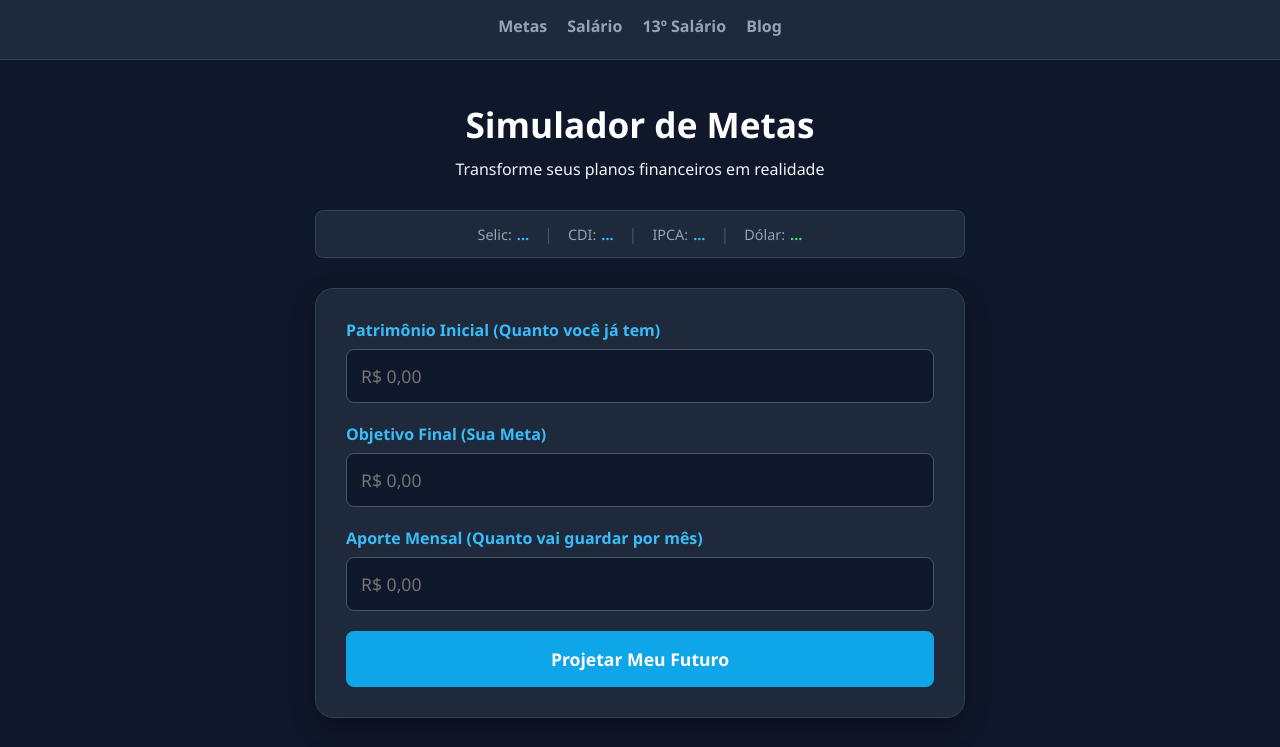
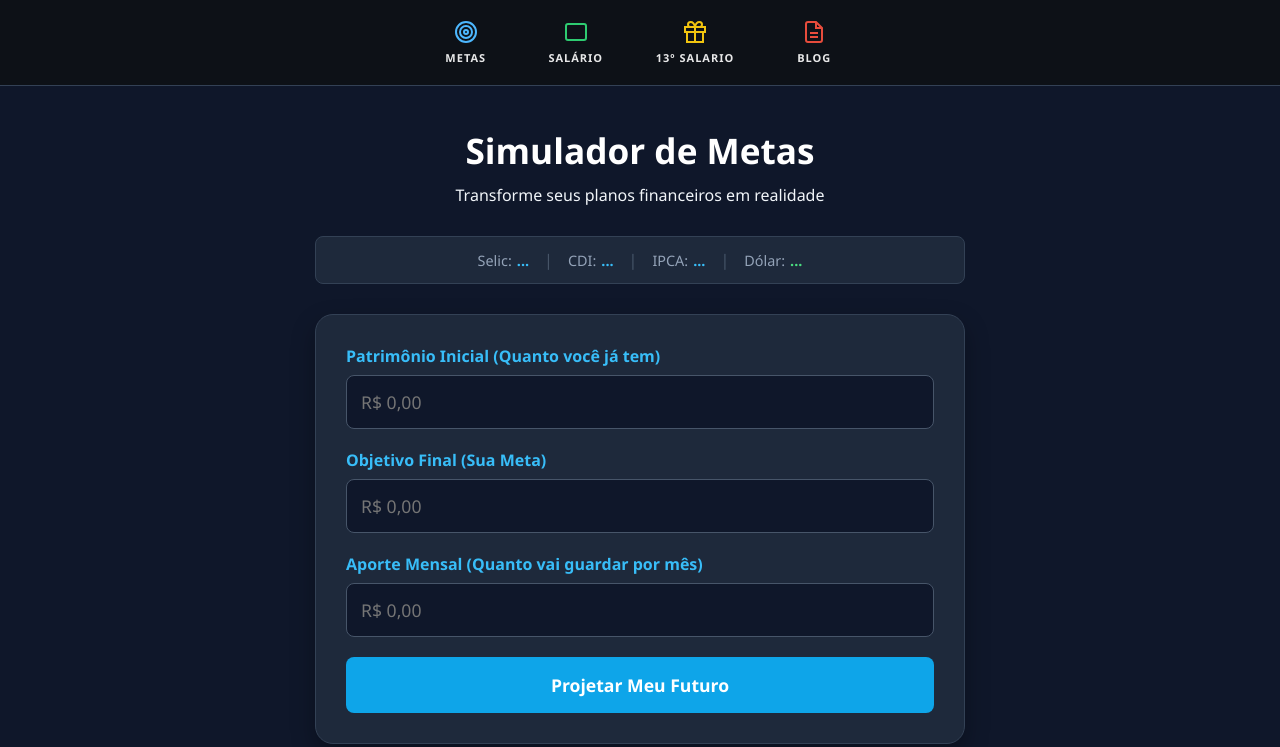
Before and after one commit to davidprj21-spec/simulador-metas, a plain HTML site: page index.html in a window 1280 px wide. Shown: the top 747 px of the page. Drawn offline with nearby package versions, Linux system fonts and the light colour scheme; no server answers.

Commit message:
Add files via upload

```diff
--- a/css/style.css
+++ b/css/style.css
@@ -418,3 +418,85 @@ button:hover { transform: translateY(-2px); filter: brightness(1.1); }
     color: #3483fa !important;
     font-weight: bold;
 }
+
+
+/* CONTAINER DO MENU */
+.menu-container {
+    display: flex !important;
+    justify-content: center !important;
+    gap: 40px !important; /* Espaço ideal para não ficar espalhado demais */
+    background: #0d1117 !important;
+    padding: 15px 0 !important;
+    width: 100%;
+    margin: 0 auto !important;
+}
+
+/* ITEM INDIVIDUAL */
+.menu-item {
+    display: flex !important;
+    flex-direction: column !important;
+    align-items: center !important;
+    text-decoration: none !important;
+    min-width: 70px; /* Área de clique confortável */
+    cursor: pointer;
+    border-radius: 8px;
+    padding: 5px;
+    transition: all 0.3s ease;
+    -webkit-tap-highlight-color: transparent;
+}
+
+/* TAMANHO DOS ÍCONES */
+.menu-item svg {
+    width: 24px !important;
+    height: 24px !important;
+    margin-bottom: 6px !important;
+    transition: filter 0.3s ease;
+}
+
+/* ESTILO DOS NOMES */
+.menu-text {
+    font-size: 11px !important;
+    font-weight: 600 !important;
+    color: #ffffff !important;
+    letter-spacing: 1px;
+    opacity: 0.9;
+    text-transform: uppercase;
+}
+
+/* --- INTERAÇÕES (HOVER E CLIQUE) --- */
+
+/* Ao passar o mouse (PC) */
+@media (min-width: 801px) {
+    .menu-item:hover {
+        background: rgba(255, 255, 255, 0.05);
+        transform: translateY(-3px);
+    }
+    .menu-item:hover svg {
+        filter: brightness(1.3) drop-shadow(0 0 5px rgba(255,255,255,0.2));
+    }
+    .menu-item:hover .menu-text {
+        color: #4db8ff !important;
+        opacity: 1;
+    }
+}
+
+/* Ao tocar (Celular) */
+.menu-item:active {
+    transform: scale(0.9);
+    background: rgba(255, 255, 255, 0.1);
+}
+
+/* --- AJUSTE PARA CELULAR --- */
+@media (max-width: 800px) {
+    .menu-container {
+        justify-content: space-around !important; /* Distribui uniforme na tela pequena */
+        gap: 0 !important;
+        padding: 12px 5px !important;
+    }
+    .menu-text {
+        font-size: 10px !important;
+    }
+    .menu-item {
+        min-width: 60px;
+    }
+}
--- a/js/components.js
+++ b/js/components.js
@@ -4,12 +4,27 @@ function loadHeader() {
     const path = isSubFolder ? '../' : './';
 
     const headerHTML = `
-    <nav class="site-nav">
-        <a href="${path}index.html" class="site-nav__link"> Metas</a>
-        <a href="javascript:void(0)" onclick="carregarPagina('salario-liquido')" class="site-nav__link"> Salário</a>
-        <a href="javascript:void(0)" onclick="carregarPagina('13-salario')" class="site-nav__link"> 13º Salário</a>
-        <a href="javascript:void(0)" onclick="carregarPagina('blog')" class="site-nav__link"> Blog</a>
-    </nav>
+    <nav class="site-nav menu-container">
+    <a href="${path}index.html" class="menu-item">
+        <svg viewBox="0 0 24 24" fill="none" stroke="#4db8ff" stroke-width="2"><circle cx="12" cy="12" r="10"></circle><circle cx="12" cy="12" r="6"></circle><circle cx="12" cy="12" r="2"></circle></svg>
+        <span class="menu-text">METAS</span>
+    </a>
+
+    <a href="javascript:void(0)" onclick="carregarPagina('salario-liquido')" class="menu-item">
+        <svg viewBox="0 0 24 24" fill="none" stroke="#2ecc71" stroke-width="2"><rect x="2" y="4" width="20" height="16" rx="2"></rect><path d="M12 11h.01"></path><path d="M16 8h.01"></path><path d="M16 12h.01"></path><path d="M16 16h.01"></path></svg>
+        <span class="menu-text">SALÁRIO</span>
+    </a>
+
+    <a href="javascript:void(0)" onclick="carregarPagina('13-salario')" class="menu-item">
+        <svg viewBox="0 0 24 24" fill="none" stroke="#f1c40f" stroke-width="2"><polyline points="20 12 20 22 4 22 4 12"></polyline><rect x="2" y="7" width="20" height="5"></rect><line x1="12" y1="22" x2="12" y2="7"></line><path d="M12 7H7.5a2.5 2.5 0 0 1 0-5C11 2 12 7 12 7z"></path><path d="M12 7h4.5a2.5 2.5 0 0 0 0-5C13 2 12 7 12 7z"></path></svg>
+        <span class="menu-text">13º SALARIO</span>
+    </a>
+
+    <a href="javascript:void(0)" onclick="carregarPagina('blog')" class="menu-item">
+        <svg viewBox="0 0 24 24" fill="none" stroke="#e74c3c" stroke-width="2"><path d="M14 2H6a2 2 0 0 0-2 2v16a2 2 0 0 0 2 2h12a2 2 0 0 0 2-2V8z"></path><polyline points="14 2 14 8 20 8"></polyline><line x1="16" y1="13" x2="8" y2="13"></line><line x1="16" y1="17" x2="8" y2="17"></line></svg>
+        <span class="menu-text">BLOG</span>
+    </a>
+</nav>
     `;
     const headerElement = document.getElementById('universal-header');
     if (headerElement) headerElement.innerHTML = headerHTML;
```
Also changed, not shown: index.html (+0 -1 lines).
